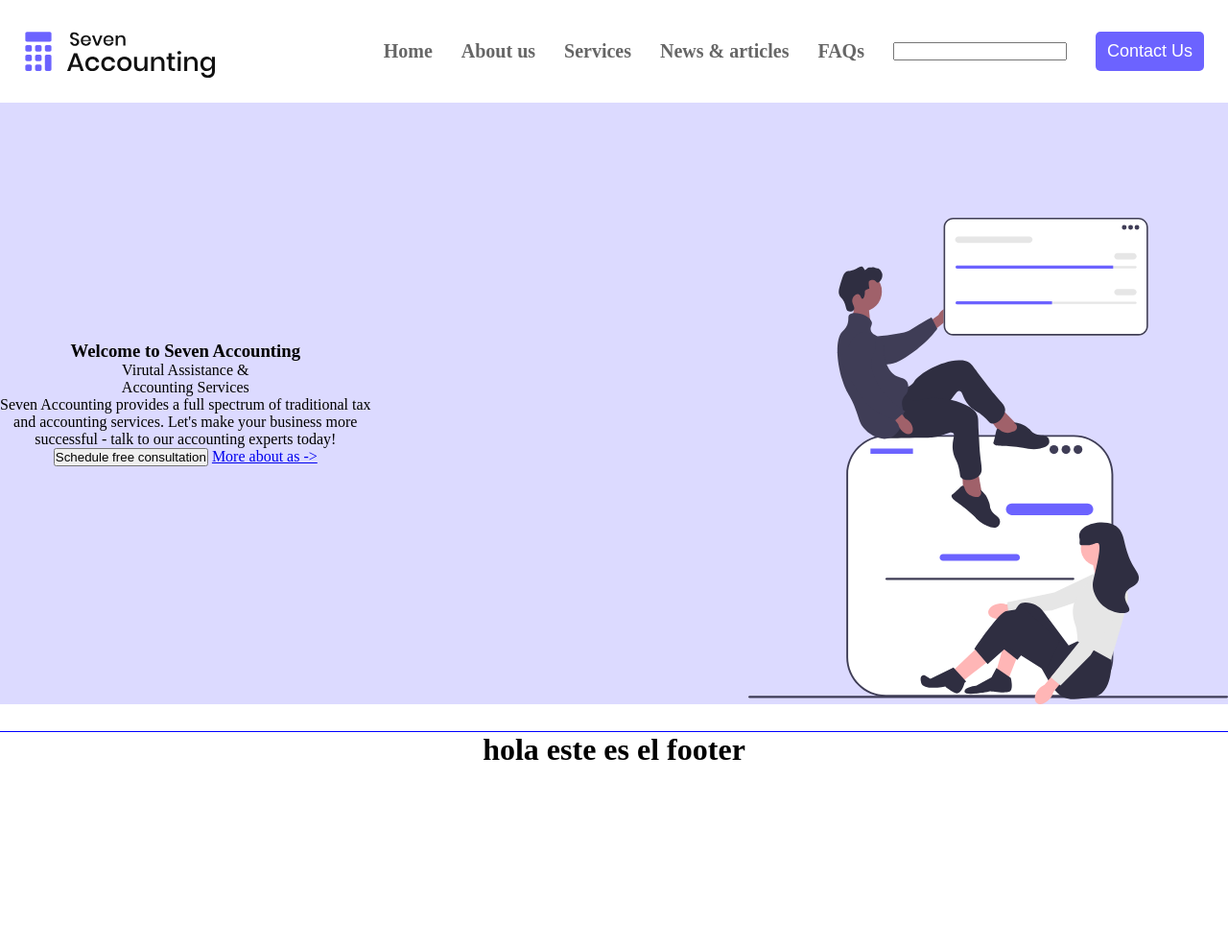
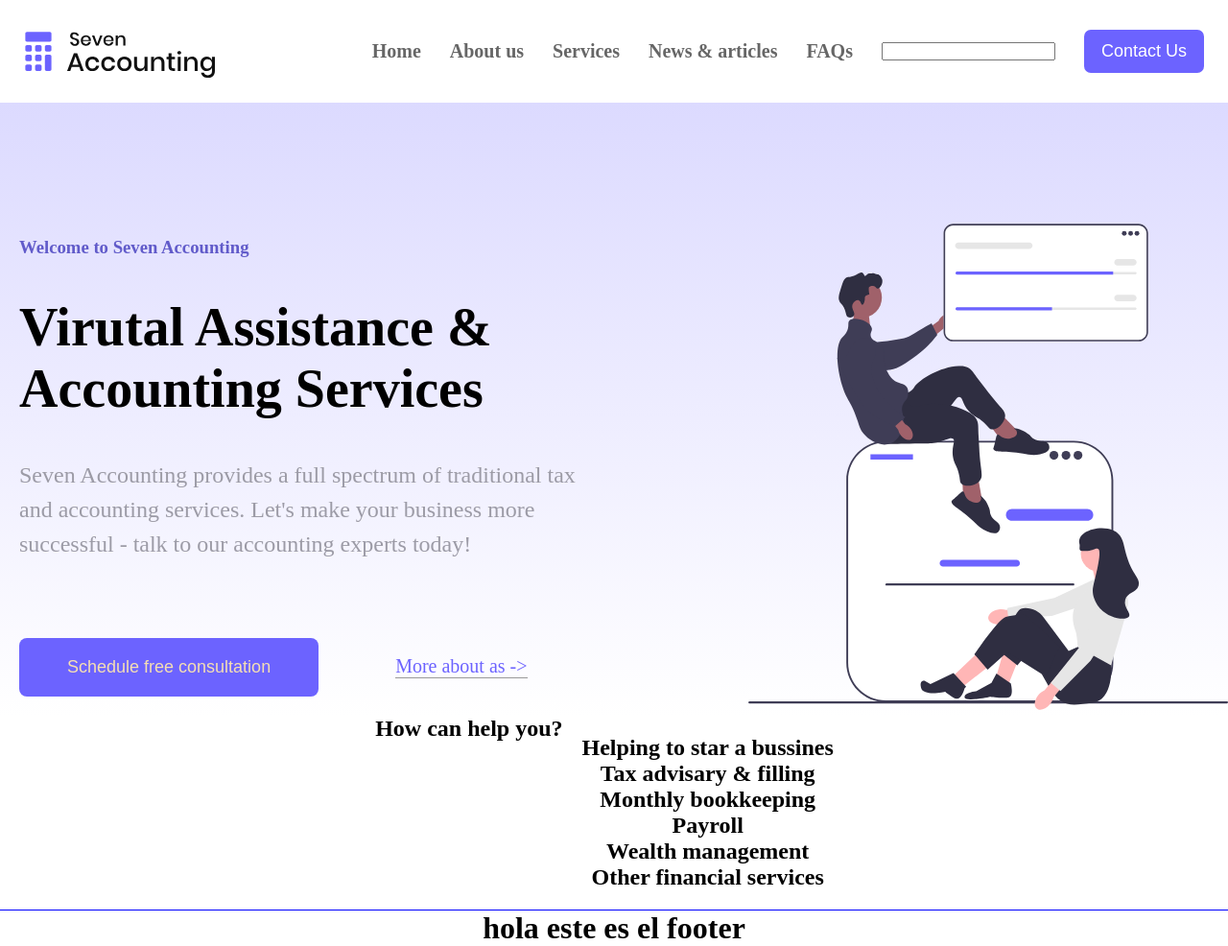
Before and after one commit to yilJesus009/PRACTICAS-HTML-CSS, a plain HTML site: page 1er_PARCIAL/Index.html in a window 1280 px wide. Shown: the whole page at 96% size. Before the commit the page ends 800 px from the top, so only its background shows below. Drawn offline with Linux system fonts and the light colour scheme.

Commit message:
primera seccion acabada

```diff
--- a/1er_PARCIAL/Index.html
+++ b/1er_PARCIAL/Index.html
@@ -8,6 +8,7 @@
     <link rel="stylesheet" href="style_header.css">
     <link rel="stylesheet" href="style_main.css">
     <link rel="stylesheet" href="style_footer.css">
+
 </head>
 <body>
     <header class="contenedor_header">
@@ -24,20 +25,61 @@
     </header>
 
     <main class="contenedor_main">
+
        <section class="section_bienvenida">
-        <article>
-            <h1>Welcome to Seven Accounting</h1>
-            <p>Virutal Assistance &<br>
-            Accounting Services</p>
-            <p>
+        <article class="section_article">
+            <h1 class="welcome_section">Welcome to Seven Accounting</h1>
+            <h2 class="info_article">Virutal Assistance &<br>
+            Accounting Services</h2>
+            <p class="article_parrafo">
                 Seven Accounting provides a full spectrum of traditional tax <br>
                 and accounting services. Let's make your business more <br>
                 successful - talk to our accounting experts today!
             </p>
-            <button>Schedule free consultation</button>
-            <a href="#">More about as -></a>
+            <div class="div_article">
+                <button class="boton_consulta">Schedule free consultation</button>
+                <a href="#">More about as -></a>
+            </div>
         </article>
         <img class="imagen_bienvenida" src="img/imagen_bienvenida.svg" alt="imagen de bienvenida">
+       </section>
+
+       <section class="section2">
+        <div>
+            <h2>How can help you?</h2>
+        </div>
+        <section class="section_article">
+            <article class="article_section2">
+                <h2>Helping to star a
+                    bussines
+                </h2>
+            </article>
+            <article class="article_section2">
+                <h2>Tax advisary &
+                    filling
+                </h2>
+            </article>
+            <article class="article_section2">
+                <h2>Monthly
+                    bookkeeping
+                </h2>
+            </article>
+            <article class="article_section2">
+                <h2>Payroll
+                </h2>
+            </article>
+            <article class="article_section2">
+                <h2>Wealth
+                    management
+                </h2>
+            </article>
+            <article class="article_section2">
+                <h2>Other financial
+                    services
+                </h2>
+            </article>
+        </section>
+
        </section>
     </main>
 
--- a/1er_PARCIAL/style_header.css
+++ b/1er_PARCIAL/style_header.css
@@ -23,9 +23,9 @@
 .button_header{
     background-color: #6c63ff;
     color: white;
-    padding: 10px 12px;
+    padding: 12px 18px;
     border: none;
-    border-radius: 5px;
+    border-radius: 7px;
     font-size: 18px;
     /* font-weight: bold; */
 }
--- a/1er_PARCIAL/style_main.css
+++ b/1er_PARCIAL/style_main.css
@@ -1,11 +1,64 @@
 .section_bienvenida{
     display: flex;
     justify-content: space-between;
-    align-items: center;
-    background-color: #dcdaff;
+    /* align-items: center; */
+    background: linear-gradient( #dcdaff,white);
+
 }
 .imagen_bienvenida{
     width: 500px;
     margin-top: 120px;
+}
+.section_article{
+    margin: 20px;
+    display: block;
+    align-content: column;
 
 }
+.welcome_section{
+    color: #615bca;
+    margin-top: 120px;
+      text-align: start;
+}
+.info_article{
+    margin-top: 40px;
+    font-size: 56px;
+     text-align: start;
+}
+.article_parrafo{
+     text-align: start;
+     margin-top: 40px;
+     color: #9c9ba6;
+     font-size: 24px;
+     line-height: 1.5;
+}
+.div_article{
+    display: flex;
+    align-items: baseline;
+    gap: 80px;
+}
+.boton_consulta{
+    margin-top: 80px;
+    padding: 20px 50px;
+    border-radius: 8px;
+    background-color: #6c63ff;
+    border: none;
+    color: wheat;
+    font-size: 18px;
+}
+.div_article > a {
+    color: #6c63ff;
+    font-size: 20px;
+    text-decoration: none;
+    border-bottom: 1px solid #999;
+}
+
+/* =========================================================== */
+
+.section2{
+    display: flex;
+    justify-content: center;
+}
+.article_section2{
+    display: grid;
+}
```
